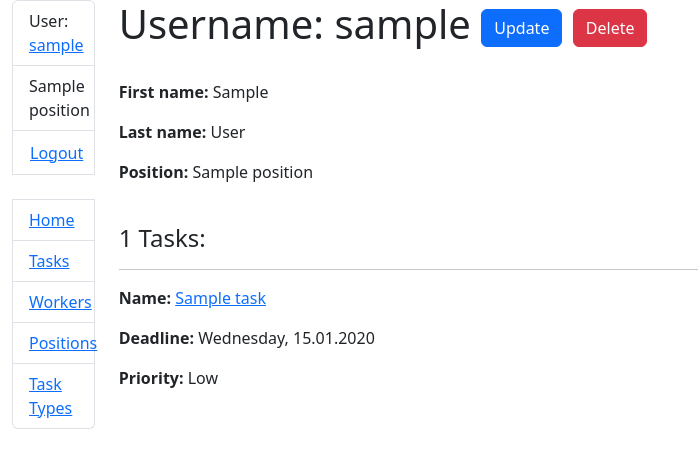
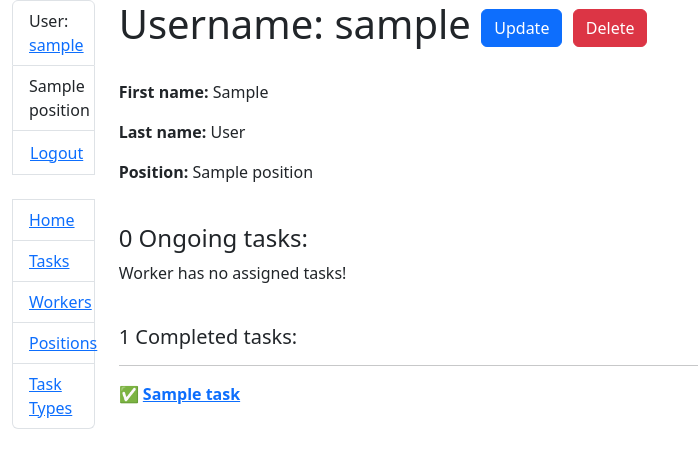
Before and after one commit to Qbusik/task-flow, a Django app: page /workers/1/ in a window 1280 px wide. Shown: the top 468 px of the page, without its empty margins (0-698 px from the left). Run offline with Django 5.2, Linux system fonts and the light colour scheme; a user stored in the database is signed in; tables that the repository leaves empty hold one stand-in row (values such as "Sample post").

Commit message:
update worker_detail to show completed and incomplete tasks

```diff
--- a/hub/views.py
+++ b/hub/views.py
@@ -149,6 +149,13 @@ class WorkerDetailView(LoginRequiredMixin, generic.DetailView):
     model = Worker
     queryset = Worker.objects.all().prefetch_related("tasks")
 
+    def get_context_data(self, **kwargs):
+        context = super().get_context_data(**kwargs)
+        worker = self.object
+        context['completed_tasks'] = worker.tasks.filter(is_completed=True)
+        context['incomplete_tasks'] = worker.tasks.filter(is_completed=False)
+        return context
+
 
 class WorkerUpdateView(LoginRequiredMixin, generic.UpdateView):
     model = Worker
--- a/templates/hub/worker_detail.html
+++ b/templates/hub/worker_detail.html
@@ -16,8 +16,8 @@
   <p><strong>Position:</strong> {{ worker.position }}</p>
   <br>
   <div class="ml-3">
-    <h4>{{ worker.tasks.count }} Tasks:</h4>
-    {% for task in worker.tasks.all %}
+    <h4>{{ incomplete_tasks.count }} Ongoing tasks:</h4>
+    {% for task in incomplete_tasks %}
         <hr>
       <p><strong>Name: </strong><a href="{% url "hub:task-detail" pk=task.id %}">{{ task.name }}</a></p>
         <p><strong>Deadline:</strong> {{ task.deadline|date:"l, d.m.Y" }}</p>
@@ -25,5 +25,13 @@
     {% empty %}
       <p>Worker has no assigned tasks!</p>
     {% endfor %}
+    {% if completed_tasks.count > 0 %}
+      <br>
+      <h5>{{ completed_tasks.count }} Completed tasks:</h5>
+      {% for task in completed_tasks %}
+          <hr>
+        <p>✅ <strong><a href="{% url "hub:task-detail" pk=task.id %}">{{ task.name }}</a></strong></p>
+      {% endfor %}
+    {% endif %}
   </div>
 {% endblock %}
```
